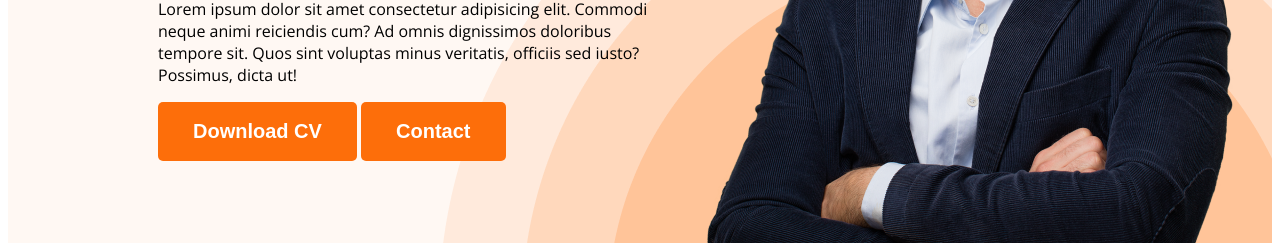
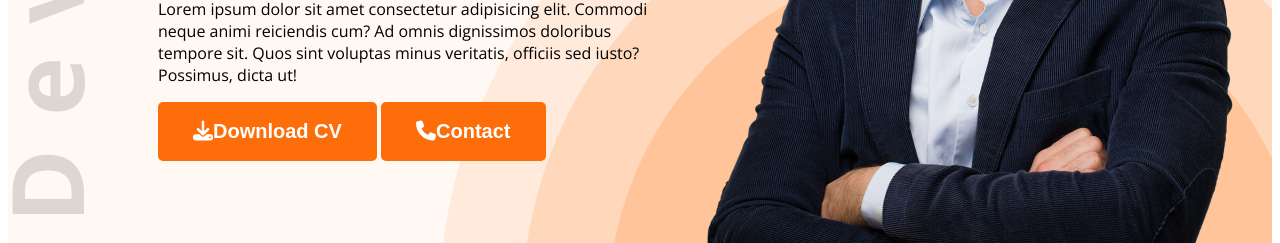
Before and after one commit to sayedweb112/webdeveloper-portfolio, a plain HTML site: page index.html in a window 1280 px wide. Shown: the part 557-800 px from the top of the page. Drawn offline with nearby package versions, Linux system fonts and the light colour scheme.

Commit message:
added font awesome icon

```diff
--- a/index.html
+++ b/index.html
@@ -11,6 +11,7 @@
     <link rel="preconnect" href="https://fonts.gstatic.com" crossorigin>
     <link href="https://fonts.googleapis.com/css2?family=Open+Sans:ital,wght@0,300..800;1,300..800&display=swap"
         rel="stylesheet">
+    <link rel="stylesheet" href="https://cdnjs.cloudflare.com/ajax/libs/font-awesome/6.6.0/css/all.min.css">
 </head>
 
 <body>
@@ -33,8 +34,8 @@
                     animi reiciendis cum? Ad omnis
                     dignissimos doloribus tempore sit. Quos sint voluptas minus veritatis, officiis sed iusto? Possimus,
                     dicta ut!</p>
-                <button class="btn-primary">Download CV</button>
-                <button class="btn-primary">Contact</button>
+                <button class="btn-primary"><i class="fa-solid fa-download"></i>Download CV</button>
+                <button class="btn-primary"><i class="fa-solid fa-phone"></i>Contact</button>
             </div>
             <img height="676px" width="584px" src="images/hardy.png" alt="Mary Hardy">
         </div>
@@ -188,7 +189,7 @@
                 </div>
             </section>
             <div class="download-cv">
-                <button class="btn-primary">Download CV</button>
+                <button class="btn-primary"><i class="fa-solid fa-download"></i>Download CV</button>
             </div>
 
         </section>
--- a/styles/portfolio.css
+++ b/styles/portfolio.css
@@ -57,9 +57,11 @@ nav ul li a {
 /* header related style */
 .header {
     background: #FFF8F3;
-    background-image: url('../images/header_bg.png');
+    background-image: url('../images/header_bg.png'), url('../images/developer.png');
     background-repeat: no-repeat;
     background-position: bottom right;
+    background-position: bottom right, top left;
+
 }
 
 .banner {
```
